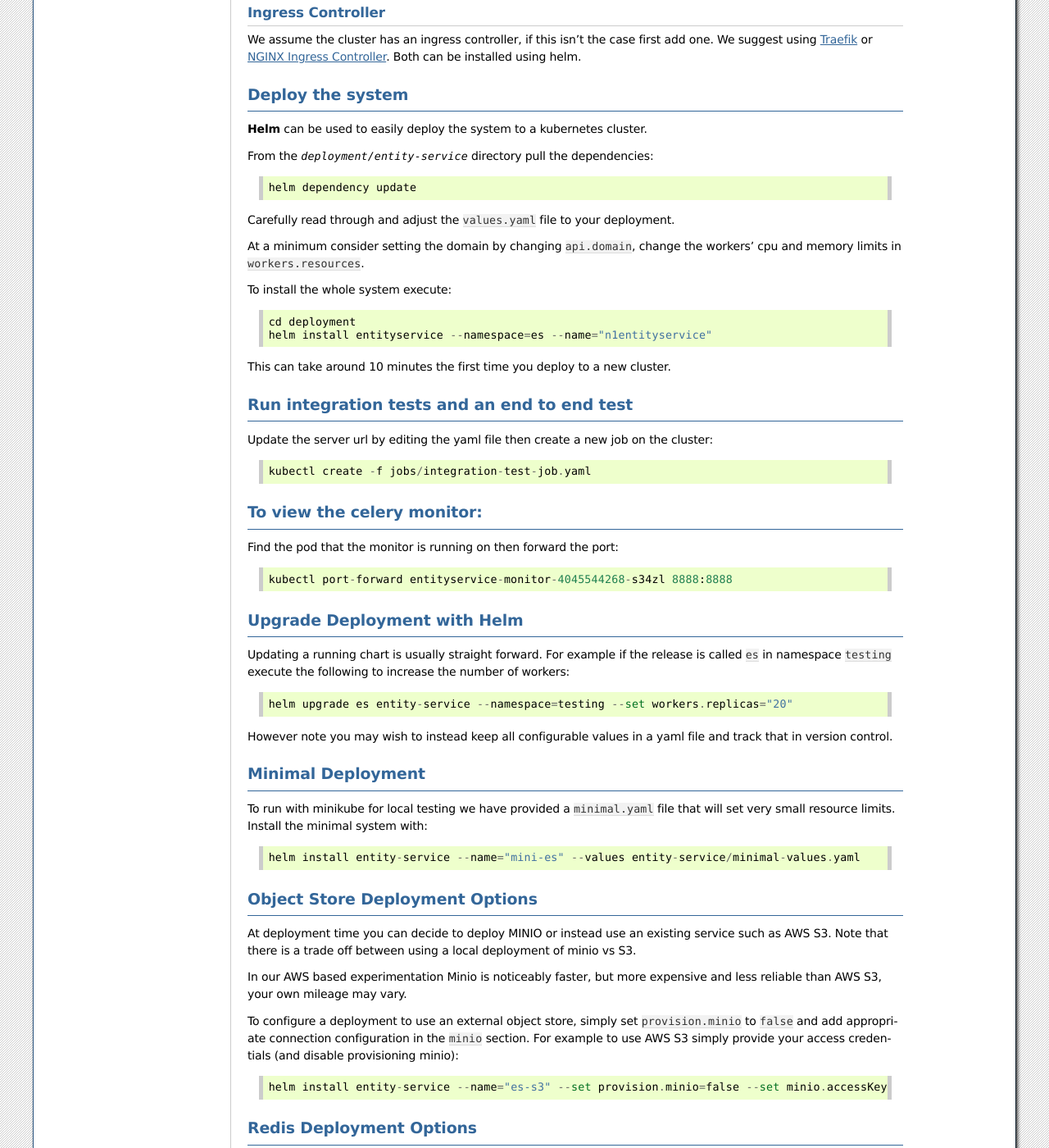
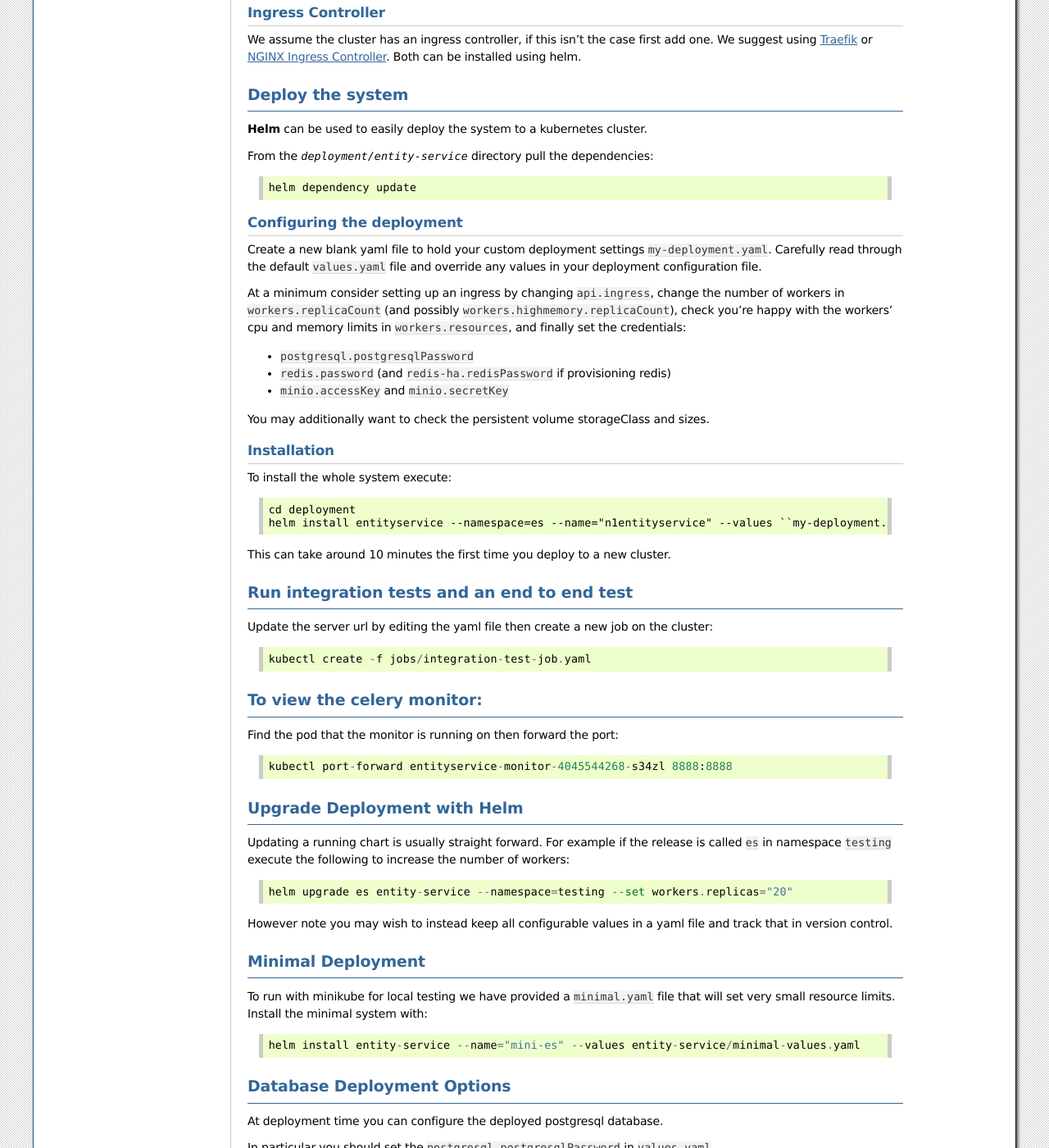
Before and after one commit to data61/anonlink-entity-service, a Sphinx documentation site: the page built from docs/production-deployment.rst, in a window 1280 px wide and 1400 px high, scrolled down 1616 px. Shown: the whole window at 82% size. Built offline with Sphinx 7.4.7, drawn with Linux system fonts in a browser that asks for light colours; formulas are drawn with MathJax 3; some of the changed text lies outside the part shown.

Commit message:
Don't include a default postgres password

```diff
--- a/docs/production-deployment.rst
+++ b/docs/production-deployment.rst
@@ -100,16 +100,30 @@ From the `deployment/entity-service` directory pull the dependencies:
 
     helm dependency update
 
-Carefully read through and adjust the ``values.yaml`` file to your deployment.
+Configuring the deployment
+~~~~~~~~~~~~~~~~~~~~~~~~~~
 
-At a minimum consider setting the domain by changing ``api.domain``, change the workers' cpu
-and memory limits in ``workers.resources``.
+Create a new blank yaml file to hold your custom deployment settings ``my-deployment.yaml``.
+Carefully read through the default ``values.yaml`` file and override any values in your deployment
+configuration file.
 
+At a minimum consider setting up an ingress by changing ``api.ingress``, change the number of
+workers in ``workers.replicaCount`` (and possibly ``workers.highmemory.replicaCount``), check you're happy with
+the workers' cpu and memory limits in ``workers.resources``, and finally set the credentials:
+
+* ``postgresql.postgresqlPassword``
+* ``redis.password`` (and ``redis-ha.redisPassword`` if provisioning redis)
+* ``minio.accessKey`` and ``minio.secretKey``
+
+You may additionally want to check the persistent volume storageClass and sizes.
+
+Installation
+~~~~~~~~~~~~
 
 To install the whole system execute::
 
     cd deployment
-    helm install entityservice --namespace=es --name="n1entityservice"
+    helm install entityservice --namespace=es --name="n1entityservice" --values ``my-deployment.yaml``
 
 This can take around 10 minutes the first time you deploy to a new cluster.
 
@@ -153,6 +167,13 @@ set very small resource limits. Install the minimal system with::
 
     helm install entity-service --name="mini-es" --values entity-service/minimal-values.yaml
 
+
+Database Deployment Options
+---------------------------
+
+At deployment time you can configure the deployed postgresql database.
+
+In particular you should set the ``postgresql.postgresqlPassword`` in ``values.yaml``.
 
 Object Store Deployment Options
 -------------------------------
@@ -198,6 +219,6 @@ To uninstall a release called ``es``::
     helm del es
 
 
-If it has been installed into its own namespace you can simple delete the whole namespace with kubectl::
+If it has been installed into its own namespace you can simple delete the whole namespace with ``kubectl``::
 
     kubectl delete namespace miniestest
```
Also changed, not shown: 1 other file.
